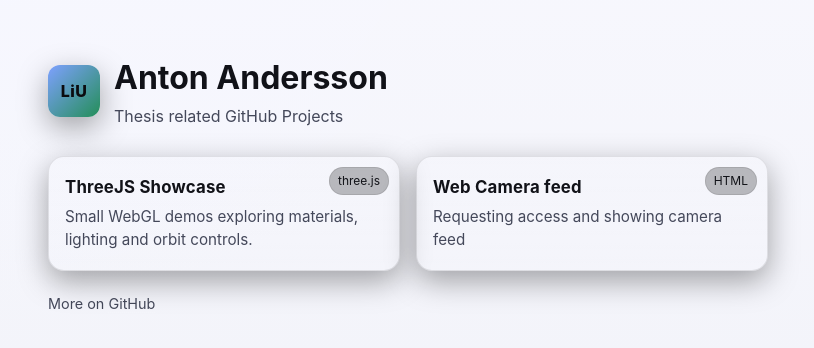
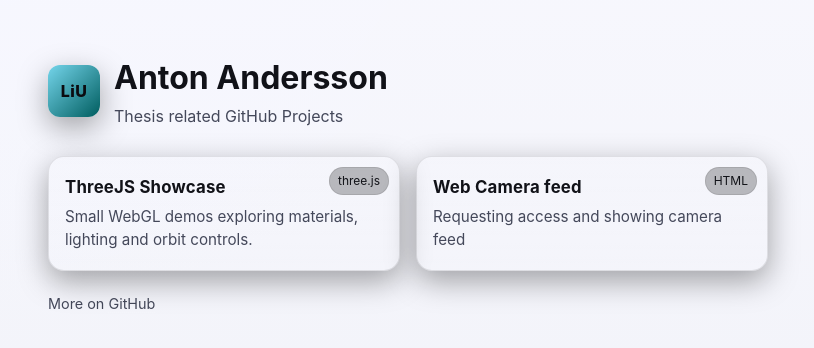
Before and after one commit to AntonAnderssonMedia/Thesis_components, a plain HTML site: page index.html in a window 1280 px wide. Shown: the part 216-564 px from the top of the page, without its empty margins (232-1046 px from the left). Drawn offline with Linux system fonts and the light colour scheme.

Commit message:
Update index.html

```diff
--- a/index.html
+++ b/index.html
@@ -12,7 +12,7 @@
   <style>
     :root{
       --bg-0:#0b0b0f; --bg-1:#11111a; --bg-2:#0a0a12;
-      --fg:#eaeaf2; --muted:#a6a6b3; --accent:#7ea1ff; --accent-2:#248e59;
+      --fg:#eaeaf2; --muted:#a6a6b3; --accent:#74d5eb; --accent-2:#005d5f;
       --card:#0e0e15cc; --border:#ffffff14; --ring:#88aaff80;
       --radius:16px; --shadow: 0 10px 30px rgba(0,0,0,.35);
       --maxw:720px;
```
